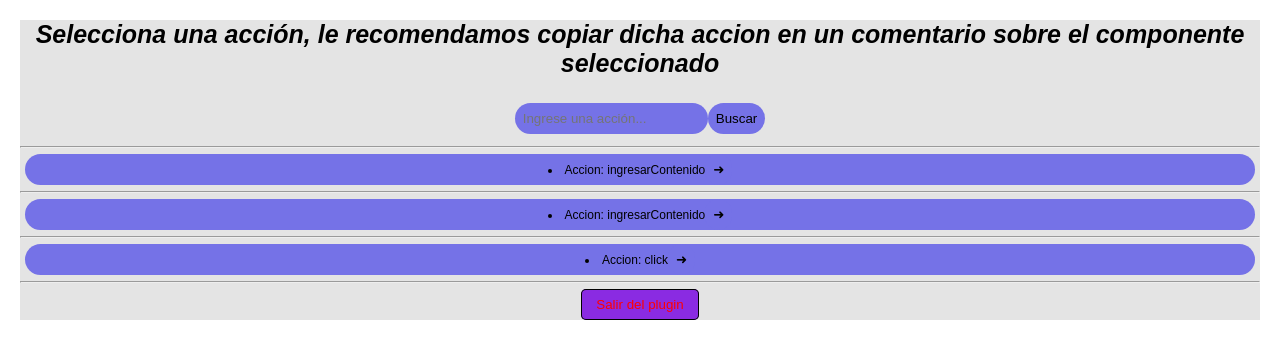
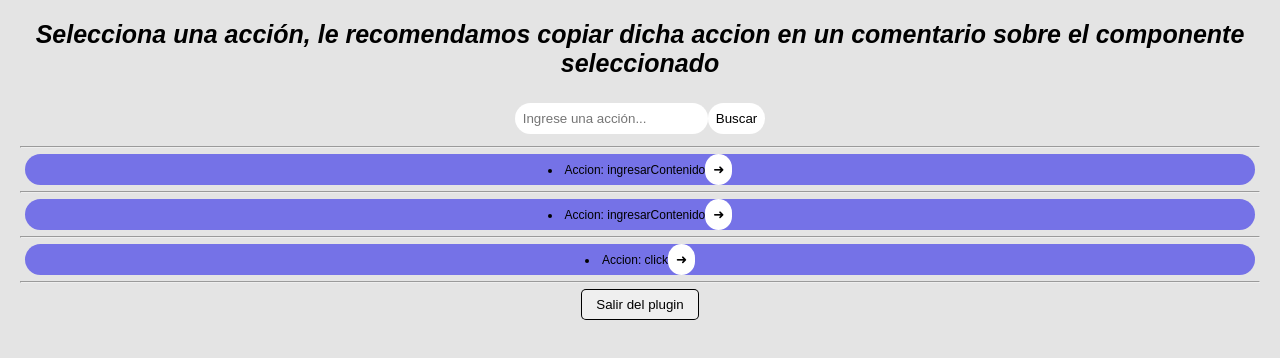
Before and after one commit to agu17/plugin-figma, a React app in the folder figma-plugin-react-template-master/: page / in a window 1280 px wide. Shown: the top 358 px of the page. Built offline with nearby package versions, Linux system fonts and the light colour scheme.

Commit message:
modificacion del css

```diff
--- a/figma-plugin-react-template-master/src/app/styles/ui.css
+++ b/figma-plugin-react-template-master/src/app/styles/ui.css
@@ -7,45 +7,29 @@ body {
     text-align: center;
     margin: 20px;
     color: black;
+    background:#E4E4E4;
 }
 button {
     border-radius: 5px;
-    background: blueviolet;
-    color: red;
+    background: 7572E7;
+    color: black;
     border: none;
     padding: 8px 15px;
     margin: 0 5px;
     box-shadow: inset 0 0 0 1px black;
     outline: none;
 }
-#create {
-    box-shadow: none;
-    background: #18a0fb;
-    color: brown;
-}
+
 input {
     color: black;
     border: none;
     outline: none;
     padding: 8px;
-    background: #7572E7;
+    background: white;
     border-radius: 25px;
 
 }
-input:hover {
-    box-shadow: inset 0 0 0 1px rgba(0, 0, 0, 0.1);
-    background: white;
-}
-button:focus {
-    box-shadow: inset 0 0 0 2px white;
-    background: black;
-}
-#create:focus {
-    box-shadow: inset 0 0 0 2px black;
-}
-input:focus {
-    box-shadow: inset 0 0 0 2px white;
-}
+
 p {
     font-style: italic;
     font-weight: bold;
```
